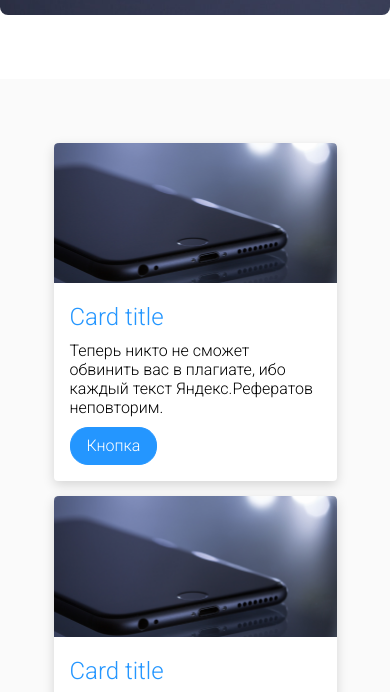
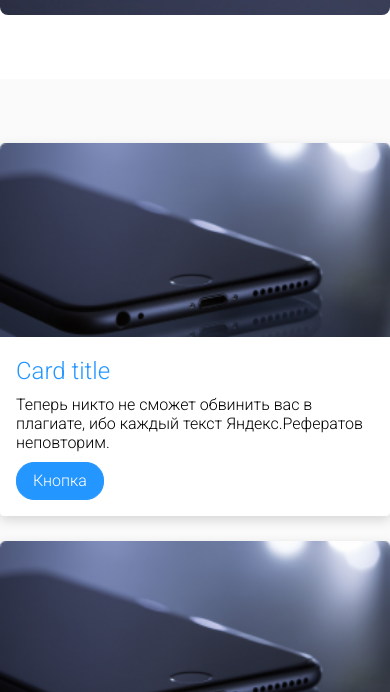
Before and after one commit to Babadeda212/TestJobRusWeb, a plain HTML site: page index.html in a window 390 px wide. Shown: the part 351-1043 px from the top of the page. Drawn offline with Linux system fonts and the light colour scheme.

Commit message:
commit 3

```diff
--- a/style.css
+++ b/style.css
@@ -102,14 +102,14 @@
     justify-content: space-evenly;
 }
 .main__news_groop{
-    display: flex;
+    display: grid;
     max-width: 1200px;
-    flex-wrap: wrap;
     margin: 0 auto;
-    justify-content: space-between;
+    grid-template-columns: 1fr 1fr 1fr 1fr;
+    grid-gap: 25px;
 }
 .main__news_card{
-    width: 282px;
+    width: 100%;
     background: #FFFFFF;
     box-shadow: 0px 4px 12px rgba(0, 0, 0, 0.15);
     border-radius: 4px;
@@ -170,34 +170,18 @@
 .hamburger-menu{
     display: none;
 }
-@media screen and (max-width: 1144px){
+@media screen and (max-width: 786px){
     .main__news_groop{
-        max-width: 645px;
+        grid-template-columns: 1fr 1fr;
     }
-    .main__news_card:nth-of-type(-n+2){
-        margin-bottom: 15px;
-    }
-    .main__news_card{
-        width: 315px;
-    }
+
 }
 @media screen and (max-width: 940px) {
     .main__slider_groop{
         max-width: 450px;
     }
 }
-@media screen and (max-width: 647px){
-    .main__news_groop{
-        max-width: 283px;
-    }
-    .main__news_card{
-        margin-bottom: 15px;
-    }
-}
 @media screen and (max-width: 679px){
-    .main__slider_groop{
-        max-width: 200px;
-    }
     .main__slider_title{
         font-size: 54px;
     }
@@ -213,6 +197,11 @@
     }
     .header__groop_item{
         border-bottom: 2px solid #ECEFF1;
+    }
+}
+@media screen and (max-width: 620px) {
+    .main__slider_groop{
+        max-width: 200px;
     }
 }
 @media screen and (max-width: 430px) {
@@ -235,3 +224,8 @@
         width: 100%;
     }
 }
+@media screen and (max-width: 395px) {
+    .main__news_groop{
+        grid-template-columns: 1fr;
+    }
+}
```
